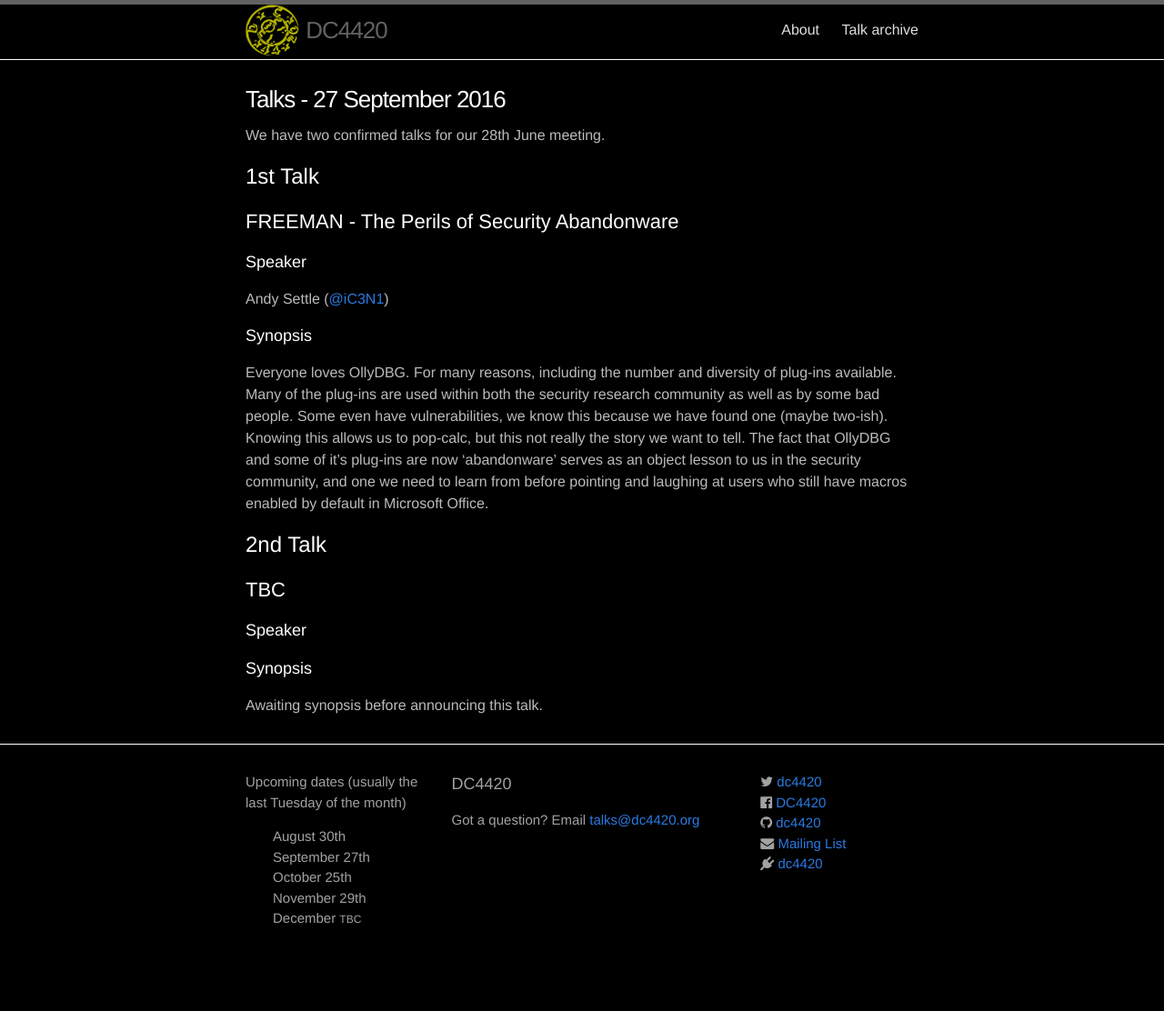
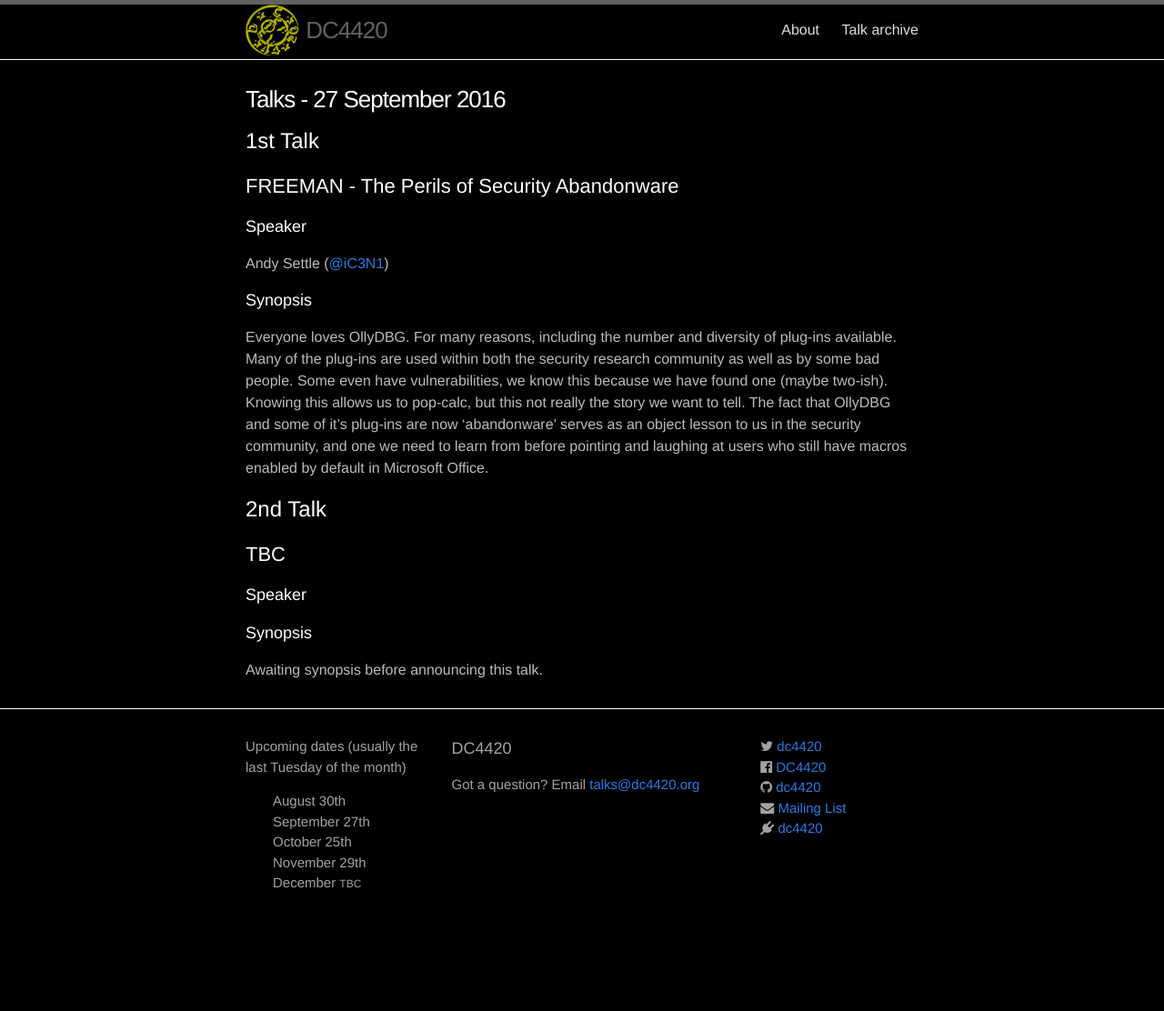
Before and after one commit to dc4420/website, a Jekyll site: the page built from _posts/2016-09-27-talks.markdown, in a window 1280 px wide. Shown: the whole page at 91% size. Built offline with Jekyll 4.4.1, drawn with Linux system fonts in a browser that asks for light colours; nearby versions of some CDN libraries; after the commit the page ends 1073 px from its top, so only the background shows below that.

Commit message:
minor fixes to event status

```diff
--- a/_posts/2016-06-28-talks.markdown
+++ b/_posts/2016-06-28-talks.markdown
@@ -4,9 +4,6 @@ title:
 pubdate: 2016-06-27 03:00:00
 categories: talk
 ---
-
-We have two confirmed talks for our 28th June meeting.
-
 
 # 1st Talk
 
--- a/_posts/2016-09-27-talks.markdown
+++ b/_posts/2016-09-27-talks.markdown
@@ -4,9 +4,6 @@ title:
 pubdate: 2016-09-08 01:00:00
 categories: talk
 ---
-
-We have two confirmed talks for our 28th June meeting.
-
 
 # 1st Talk
 
```
